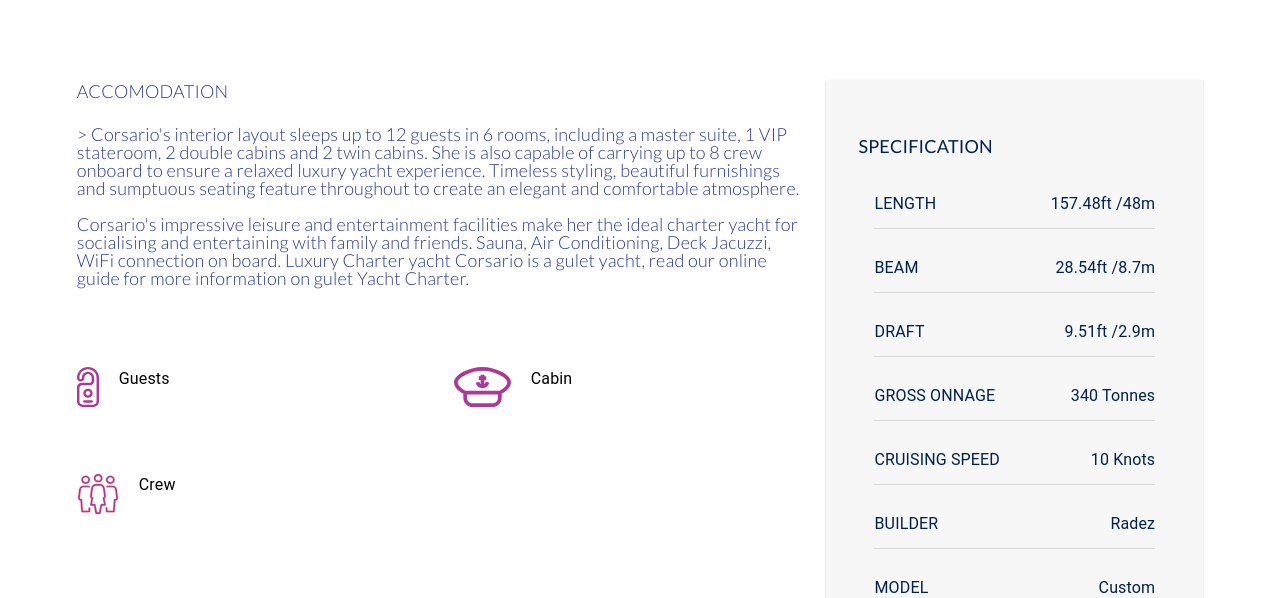
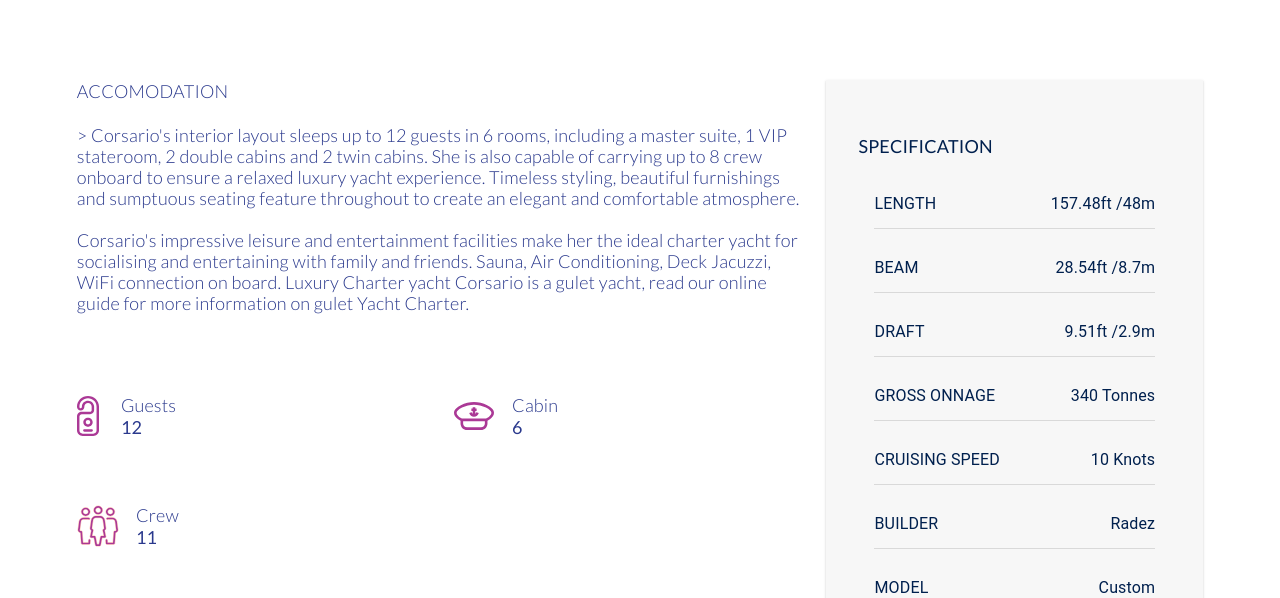
Before and after one commit to Birajpokharel11/Responsive-Menubar, a React (Create React App) app: page / in a window 1280 px wide. Shown: the part 2920-3518 px from the top of the page. Built offline with nearby package versions, Linux system fonts and the light colour scheme.

Commit message:
line height image text and image numbers added

```diff
--- a/src/components/SinglePageComponents/Accomodation.jsx
+++ b/src/components/SinglePageComponents/Accomodation.jsx
@@ -69,7 +69,7 @@ const useStyles = makeStyles((theme) =>
       fontStyle: 'normal',
       fontWeight: '300',
       fontSize: '18px',
-      lineHeight: '18px',
+      lineHeight: '21px',
       color: '#2A398D'
     },
     ListTitle: {
@@ -91,6 +91,25 @@ const useStyles = makeStyles((theme) =>
     },
     Grid: {
       paddingTop: '11%'
+    },
+    ship: {
+      fontFamily: 'Lato',
+      fontStyle: 'normal',
+      fontWeight: '300',
+      fontSize: '18px',
+      lineHeight: '22px',
+      color: '#2A398D',
+      display: 'flex',
+      paddingLeft: '40%'
+    },
+    shipnumber: {
+      fontFamily: 'Lato',
+      fontStyle: 'normal',
+      fontWeight: '500',
+      fontSize: '18px',
+      lineHeight: '22px',
+      color: '#2A398D',
+      paddingLeft: '40%'
     }
   })
 );
@@ -98,18 +117,18 @@ const itemData = [
   {
     img: Cabins,
     title: 'Guests',
-    Number: ''
+    Number: '12'
   },
 
   {
     img: Crew,
     title: 'Cabin',
-    Number: ''
+    Number: '6'
   },
   {
     img: Guest,
     title: 'Crew',
-    Number: ''
+    Number: '11'
   }
 ];
 const list = [
@@ -183,22 +202,8 @@ export default function Accomodation() {
             >
               <img src={item.img} alt={item.title} />
               <div>
-                <Typography
-                  style={{
-                    display: 'flex',
-                    alignItems: 'center',
-                    paddingLeft: '20px'
-                  }}
-                >
-                  {item.title}
-                </Typography>
-                <Typography
-                  style={{
-                    display: 'flex',
-                    alignItems: 'center',
-                    paddingLeft: '20px'
-                  }}
-                >
+                <Typography className={classes.ship}>{item.title}</Typography>
+                <Typography className={classes.shipnumber}>
                   {item.Number}
                 </Typography>
               </div>
```
